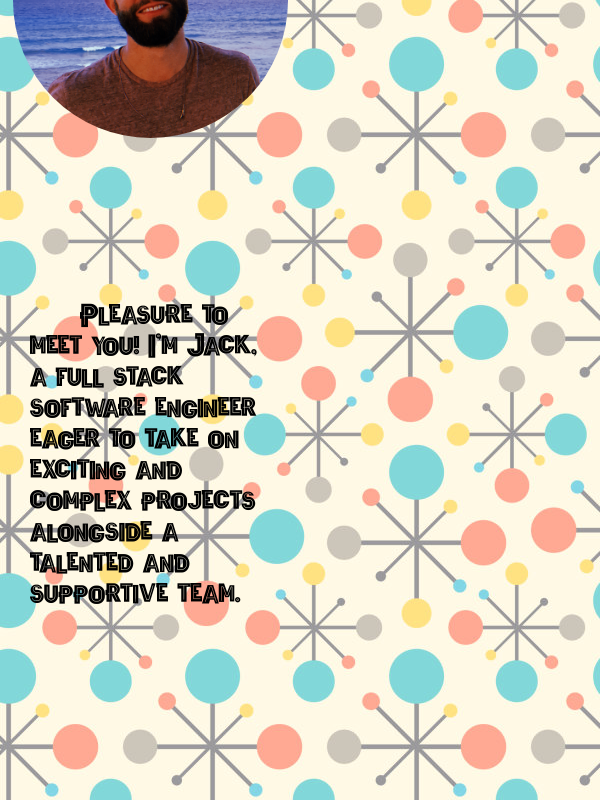
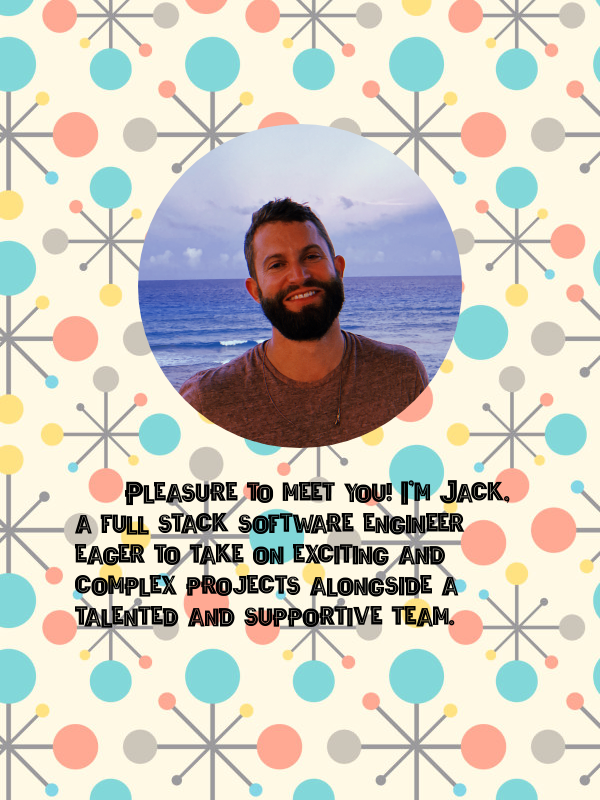
Before and after one commit to JackPadalino/Portfolio-Site, a React (Vite) app: page / in a window 600 px wide. Shown: the part 1100-1900 px from the top of the page. Built offline with nearby package versions, Linux system fonts and the light colour scheme.

Commit message:
updated sizing between components and in between items within components

```diff
--- a/src/components/About/About.css
+++ b/src/components/About/About.css
@@ -1,33 +1,3 @@
-#aboutLeftContainer {
-  height: 100%;
-  display: flex;
-  justify-content: center;
-  align-items: center;
-}
-
-#aboutRightContainer {
-  height: 100%;
-  display: flex;
-  justify-content: center;
-  align-items: center;
-}
-
-#profileContainer {
-  display: flex;
-  flex-direction: column;
-  justify-content: center;
-  align-items: center;
-  gap: 10px;
-}
-
-#aboutMe {
-  font-family: Wagoon;
-}
-
-#me {
-  border-radius: 50%;
-}
-
 /*~~~~~CSS for desktop view~~~~~*/
 @media only screen and (min-width: 900px) {
   #aboutMainContainer {
@@ -36,22 +6,32 @@
   }
 
   #aboutLeftContainer {
+    height: 100%;
     width: 50%;
+    display: flex;
+    justify-content: center;
+    align-items: center;
   }
 
   #aboutRightContainer {
+    height: 100%;
     width: 50%;
+    display: flex;
+    justify-content: center;
+    align-items: center;
   }
 
   #me {
     height: 70%;
     height: 70%;
+    border-radius: 50%;
   }
 
   #aboutMe {
     width: 75%;
-    font-size: 65px;
+    font-size: 50px;
     text-indent: 50px;
+    font-family: Wagoon;
   }
 
   .about_me {
@@ -87,28 +67,38 @@
     height: 100vh;
   }
 
+  #aboutMainContainer {
+    display: flex;
+    height: 100vh;
+  }
+
   #aboutLeftContainer {
+    height: 100%;
     width: 50%;
+    display: flex;
+    justify-content: center;
+    align-items: center;
   }
 
   #aboutRightContainer {
+    height: 100%;
     width: 50%;
+    display: flex;
+    justify-content: center;
+    align-items: center;
   }
 
   #me {
-    height: 80%;
-    height: 80%;
+    height: 70%;
+    height: 70%;
+    border-radius: 50%;
   }
 
   #aboutMe {
-    height: 50%;
-    width: 50%;
-  }
-
-  #aboutMe {
-    width: 80%;
-    font-size: 20px;
+    width: 75%;
+    font-size: 25px;
     text-indent: 50px;
+    font-family: Wagoon;
   }
 
   .about_me {
@@ -143,17 +133,36 @@
     display: flex;
     height: 100vh;
     flex-direction: column;
+    gap: 30px;
+  }
+
+  #aboutLeftContainer {
+    /* height: 100%; */
+    width: 100%;
+    display: flex;
+    justify-content: center;
+    align-items: flex-end;
+  }
+
+  #aboutRightContainer {
+    /* height: 100%; */
+    width: 100%;
+    display: flex;
+    justify-content: center;
+    align-items: flex-start;
   }
 
   #me {
-    width: 275px;
-    height: 275px;
+    height: 50%;
+    height: 50%;
+    border-radius: 50%;
   }
 
   #aboutMe {
-    width: 80%;
+    width: 75%;
     font-size: 30px;
     text-indent: 50px;
+    font-family: Wagoon;
   }
 
   .about_me {
--- a/src/components/Projects/Projects.css
+++ b/src/components/Projects/Projects.css
@@ -3,7 +3,7 @@
   #projectsMainContainer {
     display: flex;
     flex-direction: column;
-    gap: 20px;
+    gap: 30px;
   }
 
   #projectsSignContainer {
@@ -102,7 +102,7 @@
   #projectsMainContainer {
     display: flex;
     flex-direction: column;
-    gap: 20px;
+    gap: 30px;
   }
 
   #projectsSignContainer {
@@ -212,7 +212,7 @@
   #projectsMainContainer {
     display: flex;
     flex-direction: column;
-    gap: 20px;
+    gap: 30px;
   }
 
   #projectsSignContainer {
@@ -220,12 +220,13 @@
     height: 100vh;
     display: flex;
     justify-content: center;
-    align-items: center;
+    align-items: flex-end;
   }
 
   #projectsCurtainCarouselContainer {
     display: flex;
     justify-content: center;
+    align-items: flex-start;
     height: 100vh;
   }
 
```
